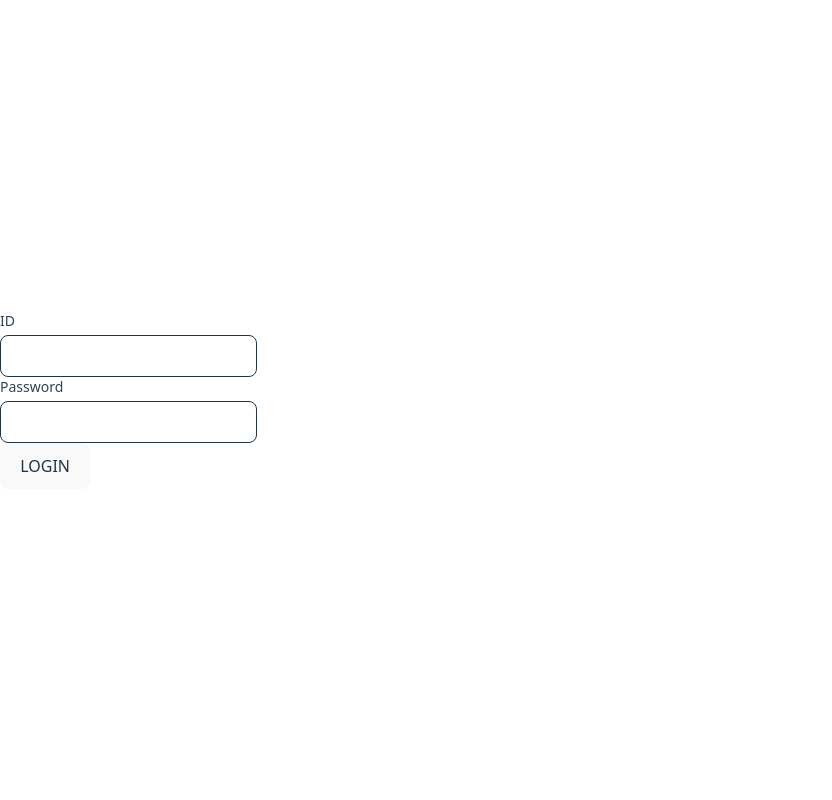
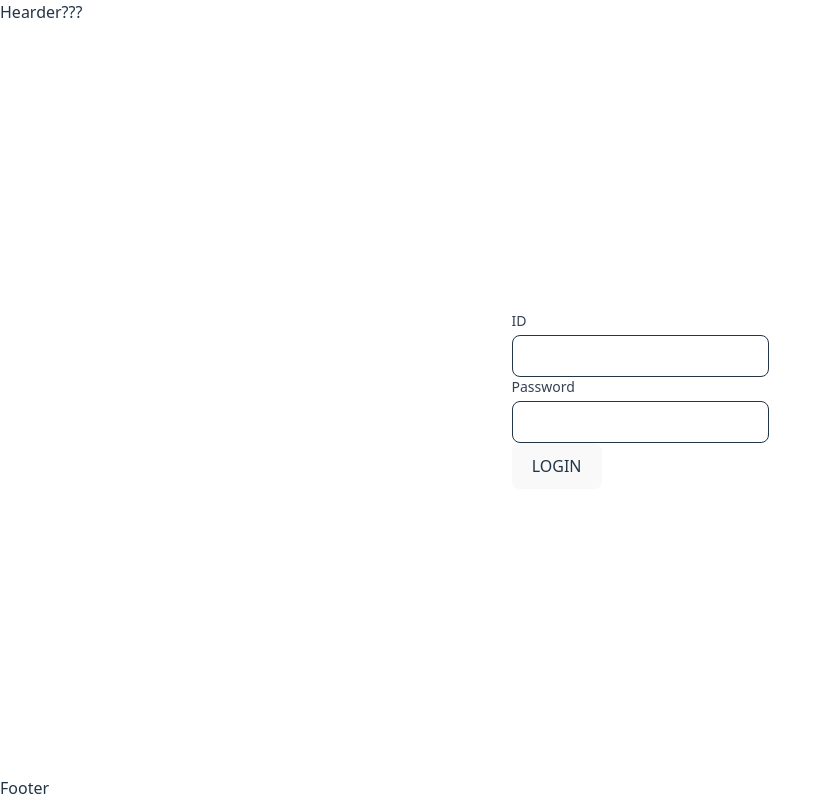
Before and after one commit to mirea-shin/MoodLog, a React (Vite) app in the folder client/: page / in a window 1280 px wide. Shown: the whole page, without its empty margins (0-832 px from the left). Built offline with nearby package versions, Linux system fonts and the light colour scheme.

Commit message:
Add layout component

```diff
--- a/client/src/App.tsx
+++ b/client/src/App.tsx
@@ -1,10 +1,16 @@
 import { Routes, Route } from 'react-router-dom';
 import AuthPage from './pages/auth/AuthPage';
+import MoodLogPage from './pages/moodLog/MoodLogPage';
+
+import Layout from './shared/components/ui/Layout';
 
 export default function App() {
   return (
     <Routes>
-      <Route path="/" element={<AuthPage />} />
+      <Route element={<Layout />}>
+        <Route path="/" element={<AuthPage />} />
+        <Route path="/moodLog" element={<MoodLogPage />} />
+      </Route>
     </Routes>
   );
 }
--- /dev/null
+++ b/client/src/shared/components/ui/Footer.tsx
@@ -0,0 +1,3 @@
+export default function Footer() {
+  return <footer>Footer</footer>;
+}
--- /dev/null
+++ b/client/src/shared/components/ui/Header.tsx
@@ -0,0 +1,3 @@
+export default function Header() {
+  return <header>Hearder???</header>;
+}
--- /dev/null
+++ b/client/src/shared/components/ui/Layout.tsx
@@ -0,0 +1,16 @@
+import { Outlet } from 'react-router-dom';
+
+import Header from './Header';
+import Footer from './Footer';
+
+export default function Layout() {
+  return (
+    <div className="flex flex-col min-h-screen min-w-screen">
+      <Header />
+      <main className="flex-1 flex justify-center items-center">
+        <Outlet />
+      </main>
+      <Footer />
+    </div>
+  );
+}
```
